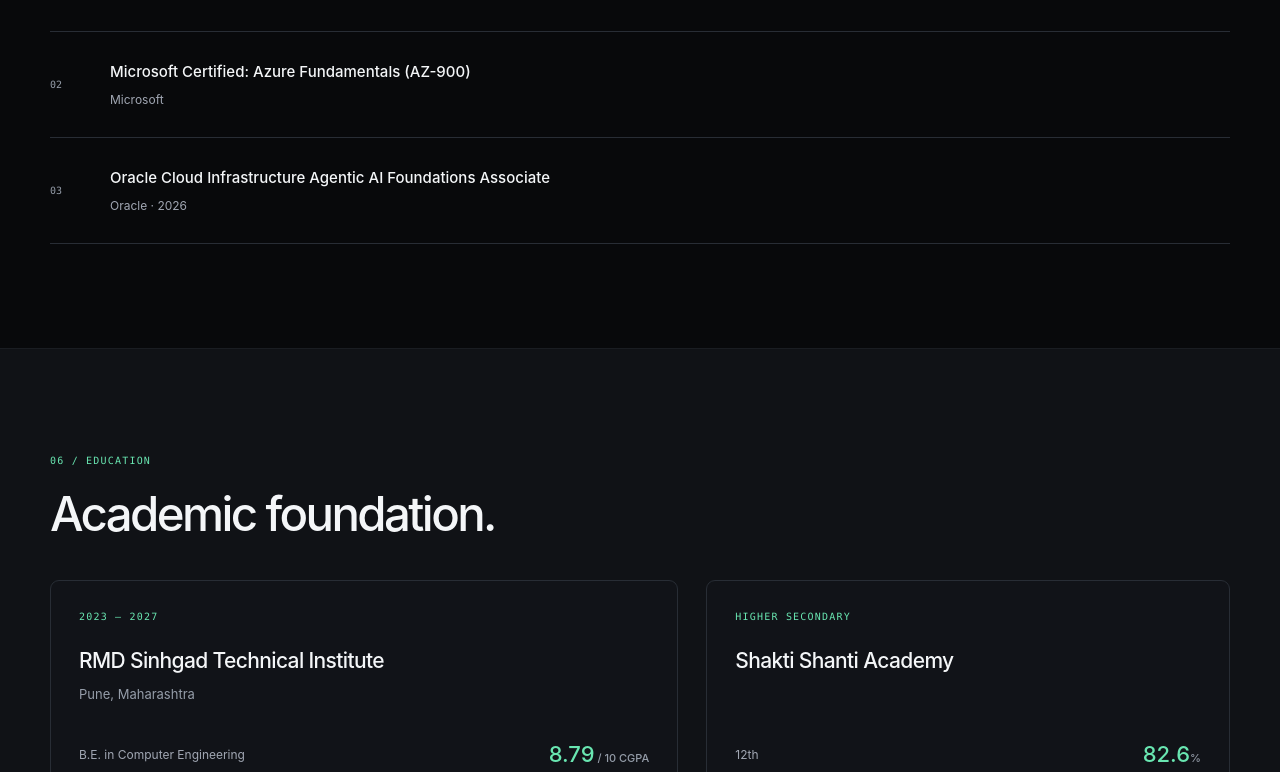
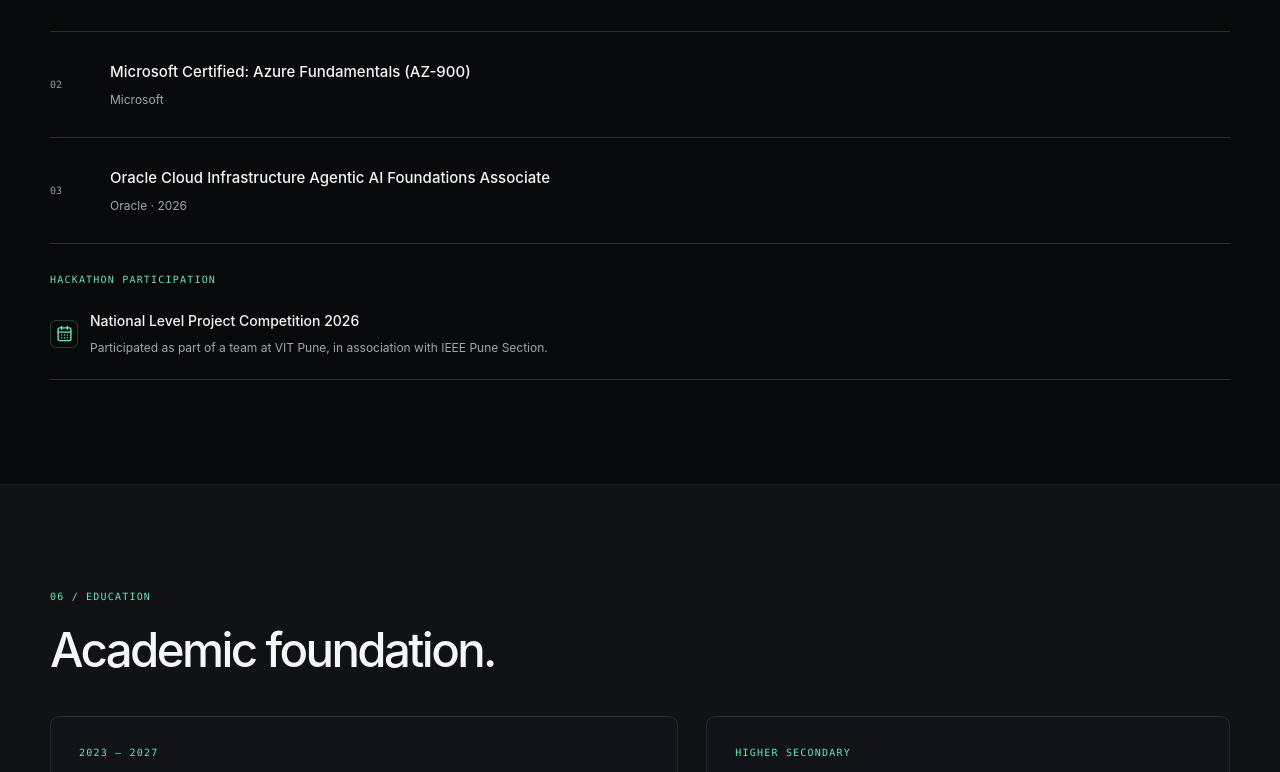
Before and after one commit to Adityaraj-r/Portfolio_Aditya, a Next.js app: page / in a window 1280 px wide. Shown: the part 5601-6373 px from the top of the page. Built offline with nearby package versions, Linux system fonts and the light colour scheme; no server answers.

Commit message:
Add compact hackathon participation entry

```diff
--- a/app/globals.css
+++ b/app/globals.css
@@ -214,6 +214,12 @@ img { max-width: 100%; }
 .cert-main h3 { margin: 0; font-size: 15px; font-weight: 500; }
 .cert-main p { font-size: 12px; color: var(--text-secondary); margin: 5px 0 0; }
 .cert-distinction { font: 11px "Consolas", monospace; color: var(--accent); padding: 8px 12px; border: 1px solid #69e6b13d; background: #69e6b107; border-radius: 5px; }
+.participation-section { margin-top: 28px; }
+.participation-heading { margin-bottom: 0; }
+.participation-item { display: grid; grid-template-columns: 28px minmax(0, 1fr); align-items: center; gap: 12px; padding: 21px 0; border-bottom: 1px solid var(--border); }
+.participation-icon { display: grid; place-items: center; width: 28px; height: 28px; border: 1px solid #69e6b140; border-radius: 6px; color: var(--accent); }
+.participation-copy h3 { margin: 0; font-size: 14px; font-weight: 500; }
+.participation-copy p { margin: 5px 0 0; color: var(--text-secondary); font-size: 12px; line-height: 1.7; }
 .education-grid { display: grid; grid-template-columns: 1.2fr 1fr; gap: 28px; }
 .education-card { border: 1px solid var(--border); border-radius: 9px; padding: 28px; min-height: 205px; display: flex; flex-direction: column; background: #14171c55; height: 100%; }
 .education-card h3 { font-size: 21px; font-weight: 500; letter-spacing: -.03em; margin: 0; }
@@ -450,6 +456,7 @@ img { max-width: 100%; }
   .cert-item { grid-template-columns: 22px 1fr; gap: 10px; padding-block: 23px; }
   .cert-main h3 { font-size: 14px; }
   .cert-distinction { grid-column: 2; justify-self: start; font-size: 10px; margin-top: 5px; }
+  .participation-item { gap: 10px; }
   .education-grid { grid-template-columns: 1fr; gap: 18px; }
   .education-card { padding: 24px; min-height: 190px; }
   .education-bottom { flex-direction: row; align-items: center; }
--- a/components/sections.tsx
+++ b/components/sections.tsx
@@ -1,4 +1,4 @@
-import { ArrowRight, ArrowDownRight, ArrowUpRight, Download, Github, Linkedin, Mail } from "lucide-react";
+import { ArrowRight, ArrowDownRight, ArrowUpRight, CalendarDays, Download, Github, Linkedin, Mail } from "lucide-react";
 import { Reveal } from "@/components/animations";
 import { HeroVisual } from "@/components/hero-visual";
 import { PresentationModeSwitch } from "@/components/presentation-mode";
@@ -86,7 +86,9 @@ export function SkillsSection() {
 }
 
 export function CertificationsSection() {
-  return <section id="certifications" className="section section-anchor"><div className="container"><SectionHeading eyebrow="05 / ACHIEVEMENTS & CERTIFICATIONS" title="Always a student." /><div className="cert-list">{certifications.map((cert, index) => <Reveal key={cert.name} delay={index * 0.06}><article className="cert-item"><span className="cert-number">0{index + 1}</span><div className="cert-main"><h3>{cert.name}</h3><p>{cert.issuer}{cert.date ? ` · ${cert.date}` : ""}</p></div>{"distinction" in cert && <span className="cert-distinction">{cert.distinction}</span>}</article></Reveal>)}</div></div></section>;
+  return <section id="certifications" className="section section-anchor"><div className="container"><SectionHeading eyebrow="05 / ACHIEVEMENTS & CERTIFICATIONS" title="Always a student." /><div className="cert-list">{certifications.map((cert, index) => <Reveal key={cert.name} delay={index * 0.06}><article className="cert-item"><span className="cert-number">0{index + 1}</span><div className="cert-main"><h3>{cert.name}</h3><p>{cert.issuer}{cert.date ? ` · ${cert.date}` : ""}</p></div>{"distinction" in cert && <span className="cert-distinction">{cert.distinction}</span>}</article></Reveal>)}</div>
+    <div className="participation-section"><p className="eyebrow participation-heading">HACKATHON PARTICIPATION</p><Reveal delay={certifications.length * 0.06}><article className="participation-item"><span className="participation-icon" aria-hidden="true"><CalendarDays size={17} /></span><div className="participation-copy"><h3>National Level Project Competition 2026</h3><p>Participated as part of a team at VIT Pune, in association with IEEE Pune Section.</p></div></article></Reveal></div>
+  </div></section>;
 }
 
 export function EducationSection() {
```
